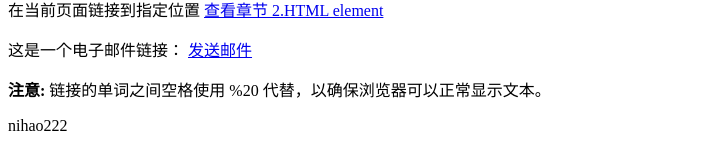
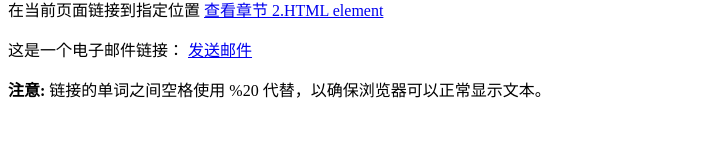
Before and after one commit to maxChenNian/flask_html_tutorial, a Flask app: page / in a window 1280 px wide. Shown: the part 2651-2799 px from the top of the page, without its empty margins (0-710 px from the left). After the commit the page ends 2749 px from the top, so only its background shows below. Run offline with Flask 2, Linux system fonts and the light colour scheme.

Commit message:
fang: update 20220315

```diff
--- a/templates/a001_html_toturial.html
+++ b/templates/a001_html_toturial.html
@@ -6,7 +6,8 @@
 <head>
     <meta charset="UTF-8">
     <title>Fang:Hello web.</title>
-    <link rel="icon" href="{{ url_for('static', filename='images/favicon.ico') }}">
+    <link rel="icon"
+          href="{{ url_for('static', filename='images/favicon.ico') }}">
 </head>
 <!--可见的页面内容-->
 <body>
@@ -35,8 +36,10 @@
 <h5>This is 5-level heading.</h5>
 <h6>This is 6-level heading.</h6>
 <p>This is the paragraph.</p>
-<p>HTML link <a href="https://github.com/">This is a link which is go to github.</a></p>
-<p>HTML image <img src="{{ url_for('static', filename='images/Faron.jpg') }}" width="360" height="450" alt="cat"></p>
+<p>HTML link <a href="https://github.com/">This is a link which is go to
+    github.</a></p>
+<p>HTML image <img src="{{ url_for('static', filename='images/Faron.jpg') }}"
+                   width="360" height="450" alt="cat"></p>
 
 
 <h3><a id="C2">2.HTML element</a></h3>
@@ -119,7 +122,8 @@
 <h3>5.HTML link</h3>
 <p>无边框的图片链接:
     <a href="https://github.com/">
-        <img src="{{ url_for('static', filename='images/panda.png') }}" alt="HTML 教程" width="65" height="65"></a></p>
+        <img src="{{ url_for('static', filename='images/panda.png') }}"
+             alt="HTML 教程" width="65" height="65"></a></p>
 
 <p>在当前页面链接到指定位置
     <a href="#C2">查看章节 2.HTML element</a>
@@ -136,7 +140,7 @@
 </p>
 
 
-<p>nihao222</p>
+
 
 
 </body>
```
